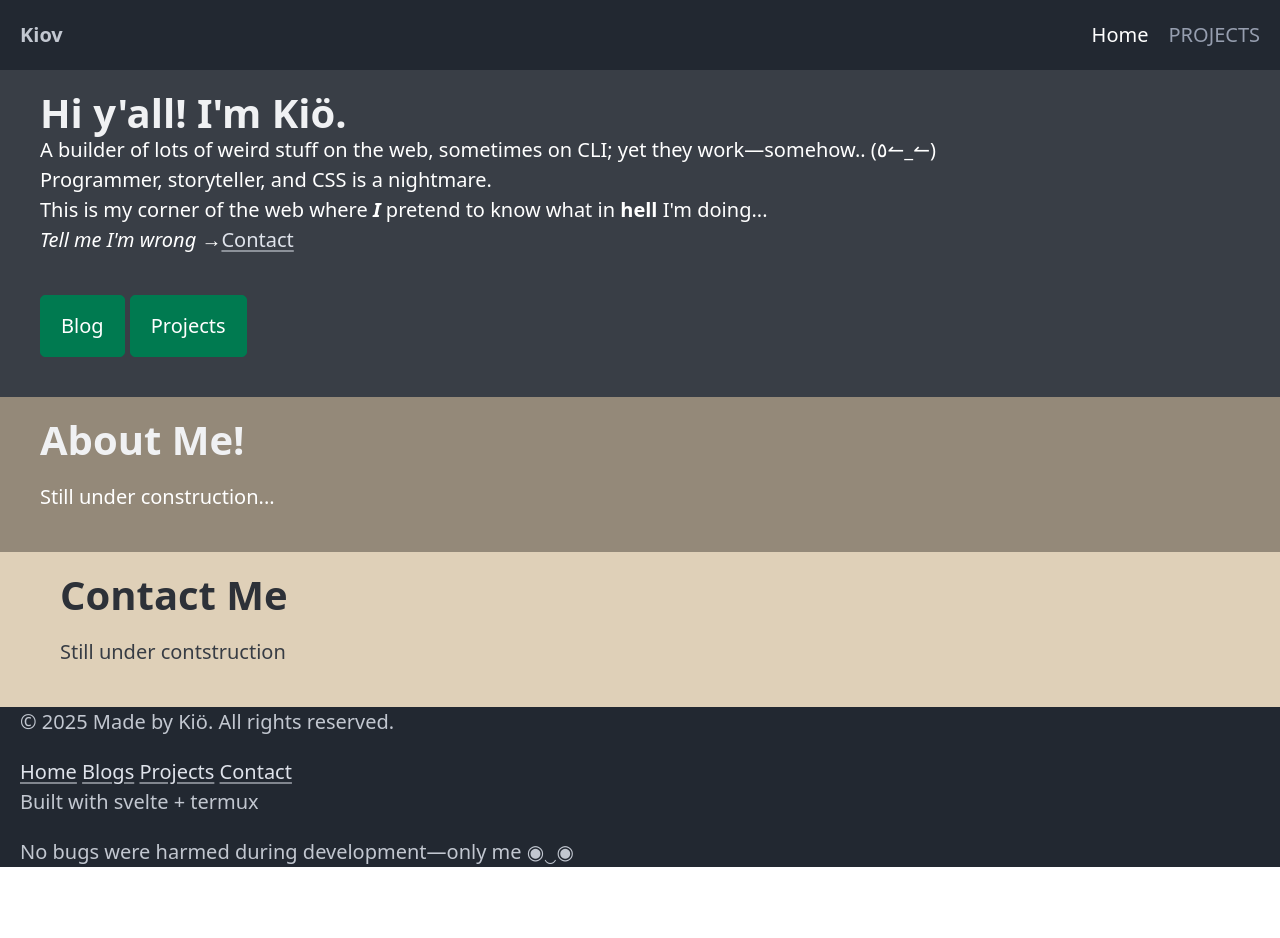
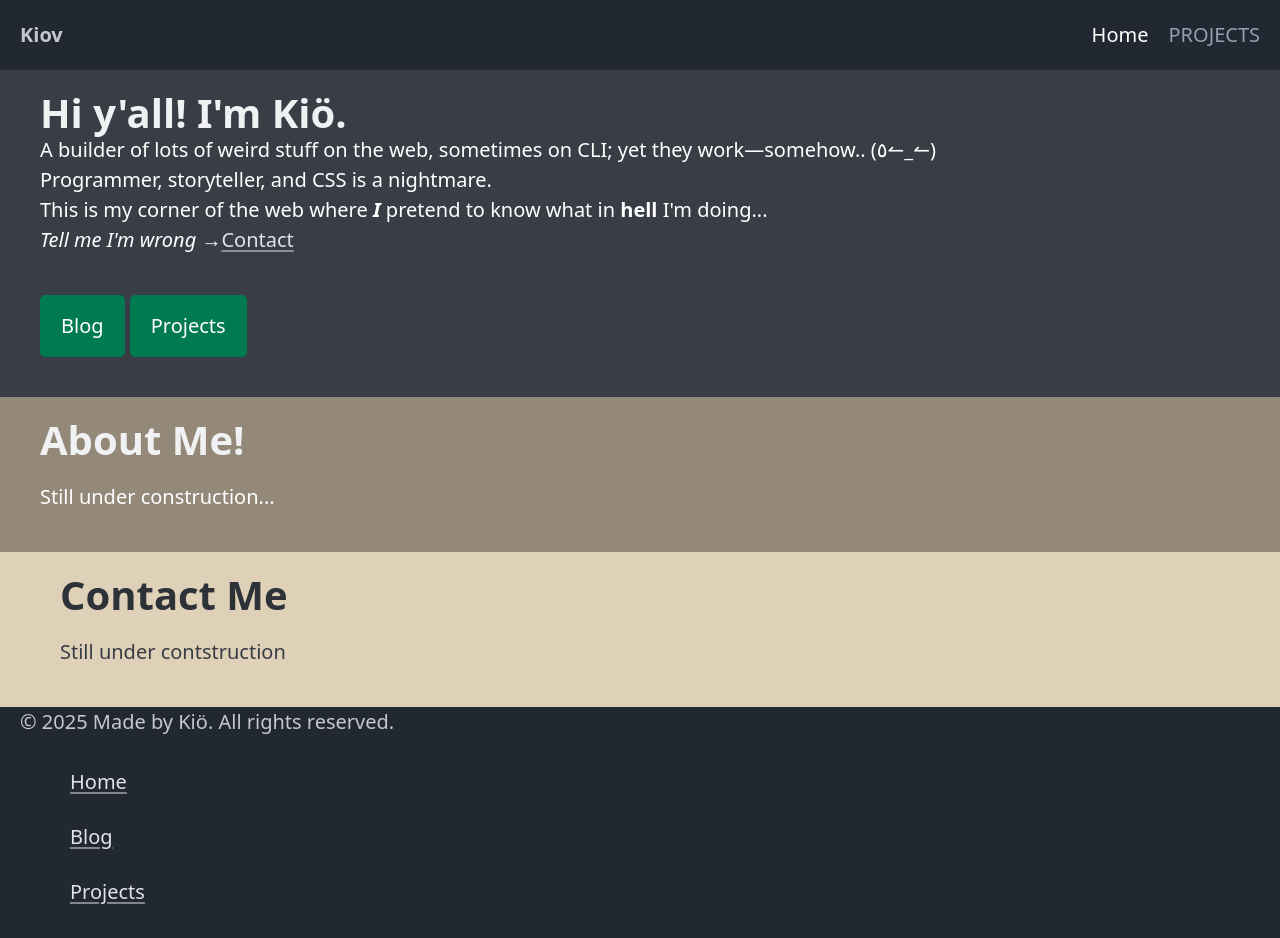
Before and after one commit to Kanester/portfolio, a SvelteKit app: page / in a window 1280 px wide. Shown: the top 938 px of the page. Before the commit the page ends 887 px from the top, so only its background shows below. Built offline with nearby package versions, Linux system fonts and the light colour scheme.

Commit message:
--no-message

```diff
--- a/src/routes/+layout.svelte
+++ b/src/routes/+layout.svelte
@@ -20,11 +20,14 @@
 <footer class="container-fluid" data-theme="dark">
   <p>&copy; 2025 Made by Kiö. All rights reserved.</p>
   <aside>
-    <a href="/portfolio" class="contrast">Home</a>
-    <a href="blog" class="contrast">Blogs</a>
-    <a href="projects" class="contrast">Projects</a>
-    <a href="#contact" class="contrast">Contact</a>
+    <ul>
+      <li><a href="/portfolio" class="contrast">Home</a></li>
+      <li><a href="blog" class="contrast">Blog</a></li>
+      <li><a href="projects" class="contrast">Projects</a></li>
+      <li><a href="#contact" class="contrast">Contact</a></li>
+    </ul>
   </aside>
+  <br/>
   <p>Built with svelte + termux</p>
   <p>No bugs were harmed during development—only me &#x25C9;&#x2060;&#x203F;&#x2060;&#x25C9;</p>
 </footer>
```
